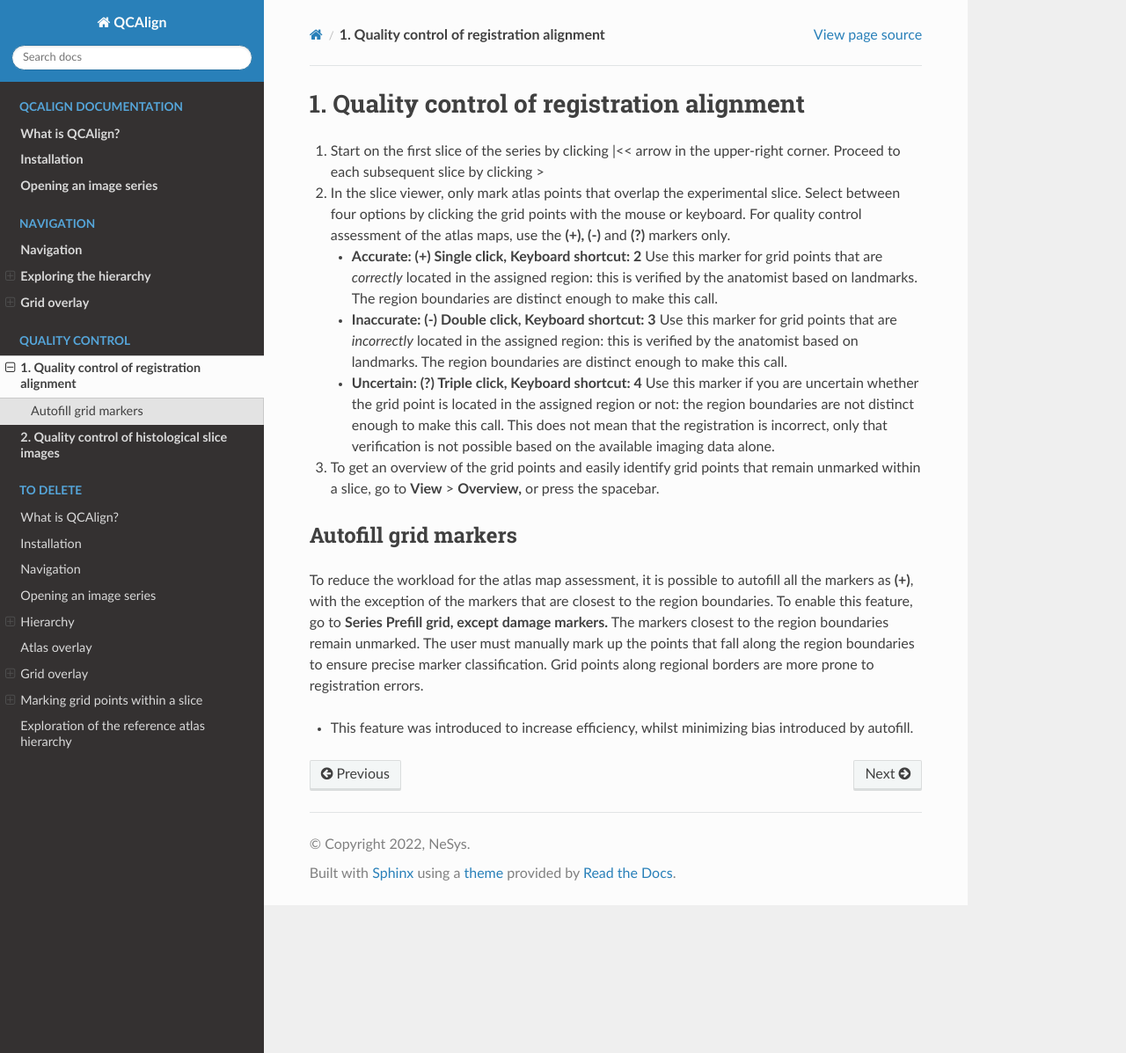
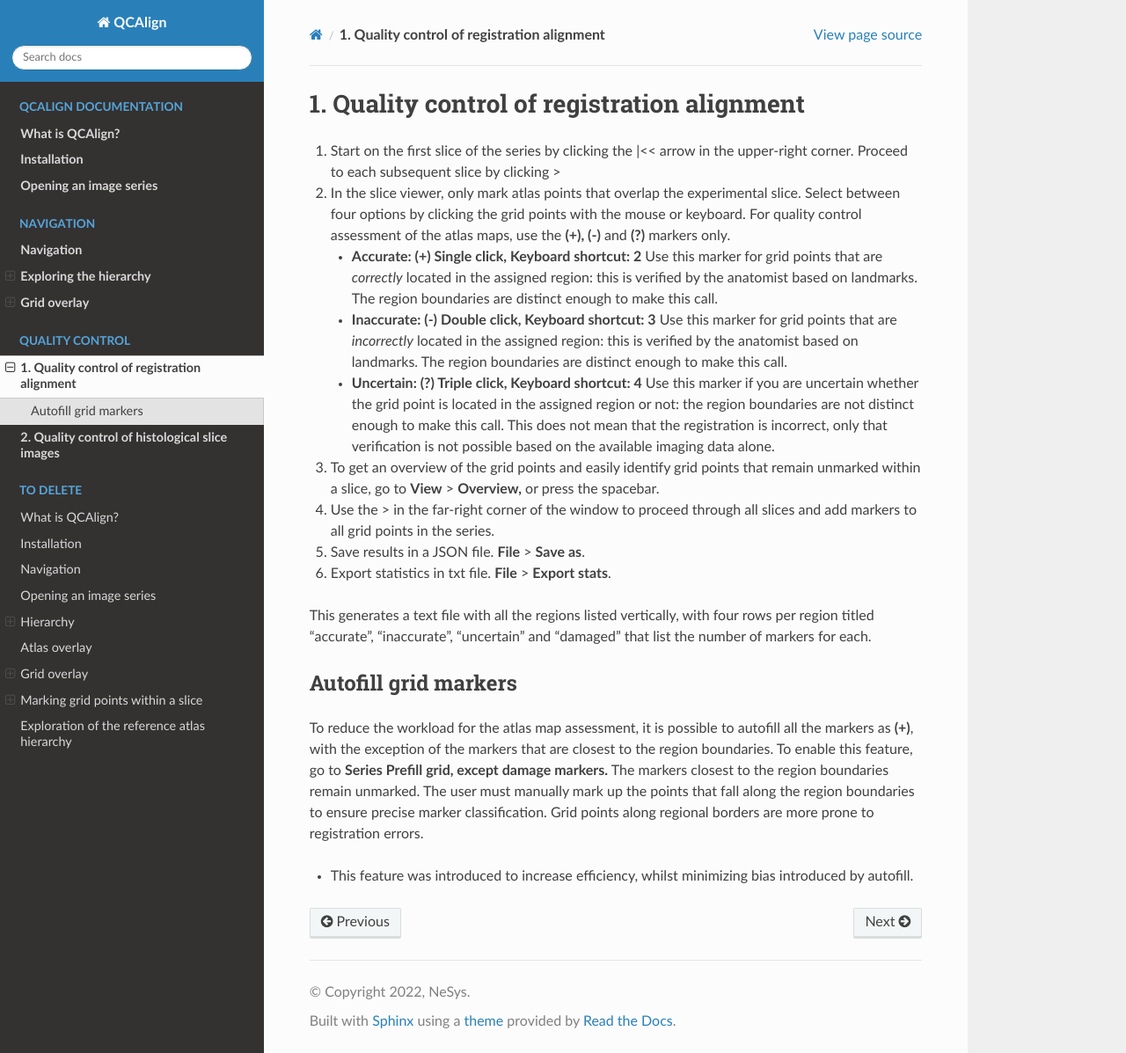
Before and after one commit to Neural-Systems-at-UIO/QCAlign, a Sphinx documentation site: the page built from docs/QCatlasmaps.rst, in a window 1280 px wide and 1197 px high. Shown: the whole window at 88% size. Built offline with Sphinx 7.4.7 and the Read the Docs theme 2.0.0, drawn with Linux system fonts in a browser that asks for light colours; pages that are not in the unit, such as notebooks, are missing from menus.

Commit message:
Update QCatlasmaps.rst

```diff
--- a/docs/QCatlasmaps.rst
+++ b/docs/QCatlasmaps.rst
@@ -1,7 +1,7 @@
 **1. Quality control of registration alignment**
 =========================================================
 
-1. Start on the first slice of the series by clicking \|<< arrow in the
+1. Start on the first slice of the series by clicking the \|<< arrow in the
    upper-right corner. Proceed to each subsequent slice by clicking >
 
 2. In the slice viewer, only mark atlas points that overlap the
@@ -32,6 +32,17 @@
    that remain unmarked within a slice, go to **View** > **Overview,**
    or press the spacebar.
 
+4. Use the > in the far-right corner of the window to proceed through
+   all slices and add markers to all grid points in the series.
+
+5. Save results in a JSON file. **File** > **Save as**.
+
+6. Export statistics in txt file. **File** > **Export stats**.
+
+This generates a text file with all the regions listed vertically, with
+four rows per region titled “accurate”, “inaccurate”, “uncertain” and
+“damaged” that list the number of markers for each.
+
 Autofill grid markers
 ---------------------
 
```
